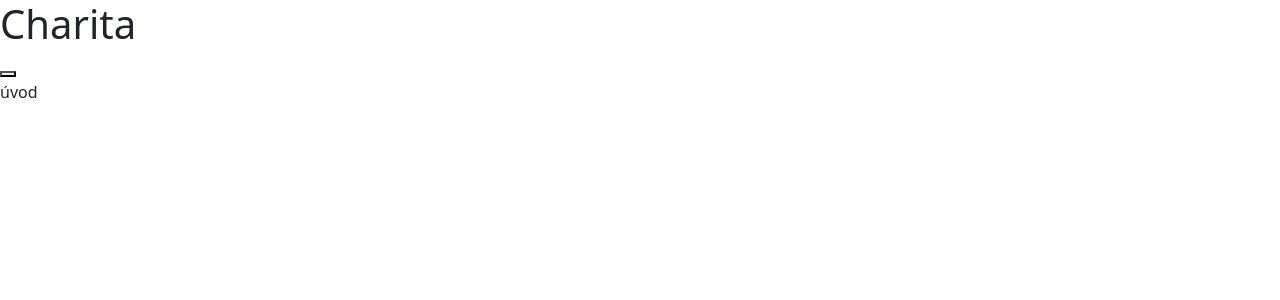
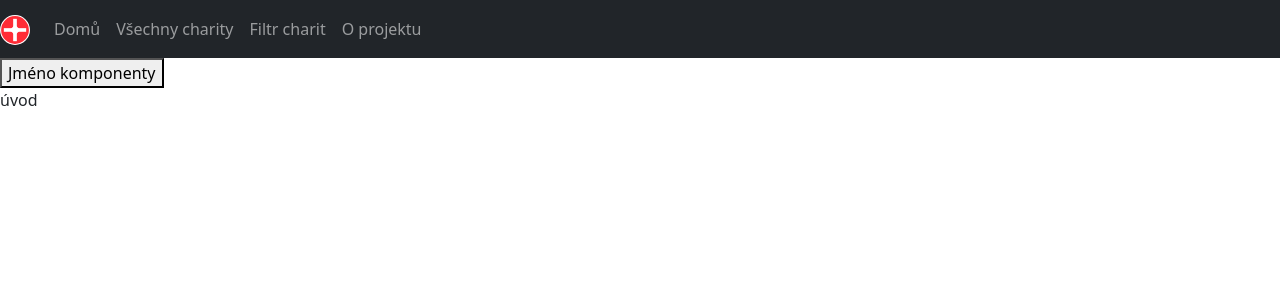
Before and after one commit to matousek11/charity, a Next.js app: page / in a window 1280 px wide. Shown: the top 300 px of the page. Built offline with nearby package versions, Linux system fonts and the light colour scheme.

Commit message:
Přidaný vzhled navbaru - nikam nepřesměrovává a je tam button navíc

```diff
--- a/src/modules/common/Layout.js
+++ b/src/modules/common/Layout.js
@@ -5,8 +5,47 @@ const Layout = ({ children }) => {
   return (
     <>
       <div>
-        <h1>Charita</h1>
-        <Button />
+        <nav class="navbar navbar-expand-lg navbar-dark bg-dark">
+          <a class="navbar-brand" href="#">
+            <img src="/img/logo.svg" width="30" height="30" alt="" />
+          </a>
+          <button
+            class="navbar-toggler"
+            type="button"
+            data-toggle="collapse"
+            data-target="#navbarText"
+            aria-controls="navbarText"
+            aria-expanded="false"
+            aria-label="Toggle navigation"
+          >
+            <span class="navbar-toggler-icon"></span>
+          </button>
+          <div class="collapse navbar-collapse" id="navbarText">
+            <ul class="navbar-nav mr-auto">
+              <li class="nav-item active">
+                <a class="nav-link" href="#">
+                  Domů <span class="sr-only"></span>
+                </a>
+              </li>
+              <li class="nav-item">
+                <a class="nav-link" href="#">
+                  Všechny charity
+                </a>
+              </li>
+              <li class="nav-item">
+                <a class="nav-link" href="#">
+                  Filtr charit
+                </a>
+              </li>
+              <li class="nav-item">
+                <a class="nav-link" href="#">
+                  O projektu
+                </a>
+              </li>
+            </ul>
+          </div>
+        </nav>
+        <Button text="Jméno komponenty" />
       </div>
       {children}
     </>
```
